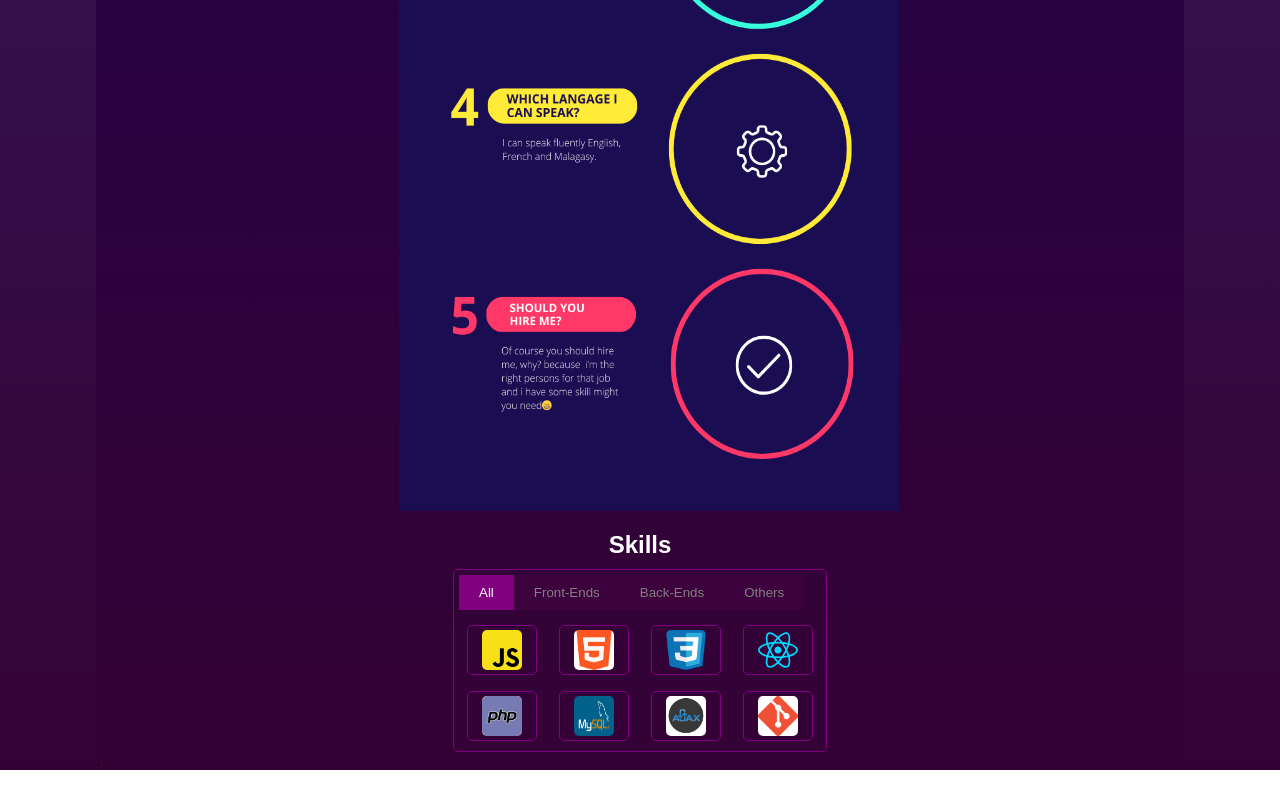
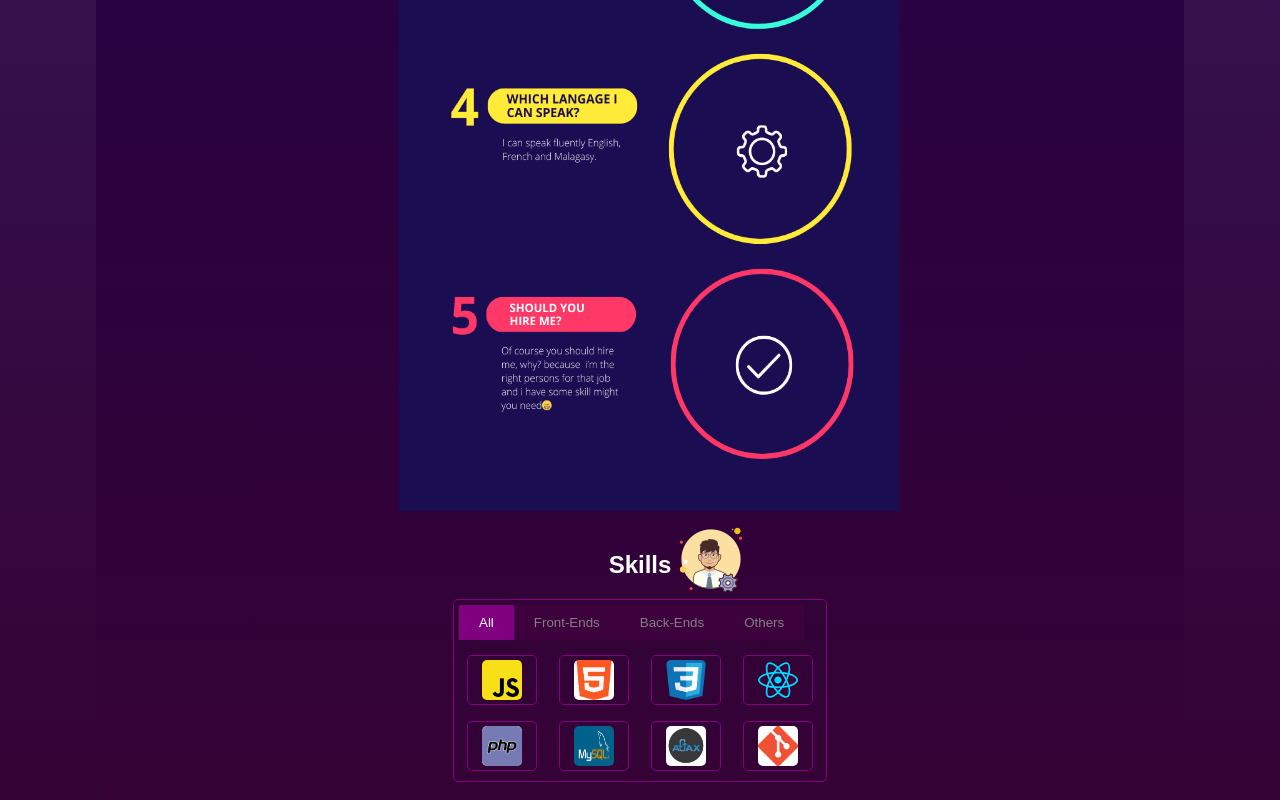
Before and after one commit to branGitfox/React-portfolio, a React (Vite) app: page / in a window 1280 px wide. Shown: the part 1902-2702 px from the top of the page. Before the commit the page ends 2672 px from the top, so only its background shows below. Built offline with nearby package versions, Linux system fonts and the light colour scheme.

Commit message:
ajout de l'icone skills

```diff
--- a/src/Components/Skills/Skills.jsx
+++ b/src/Components/Skills/Skills.jsx
@@ -1,18 +1,19 @@
 import React from 'react';
 import './Skills.css'
-import { TbBrandJavascript } from "react-icons/tb";
+import skills from '../../../public/skills.png'
 
 const style = {
 
     div:{
 
-        marginTop:'20px'
+        marginTop:'40px'
 
     },
     h2:{
         color:'white',
         textAlign:'center',
-        marginBottom:'10px'
+        marginBottom:'20px',
+        position:'relative'
   },
 
   btns:{
@@ -60,7 +61,7 @@ function Skills({technos ,handleFiltre , filtre}){
 
 
     return <div style={style.div} className="skills-container">
-        <h2 style={style.h2}>Skills</h2>
+        <h2 style={style.h2}>Skills <img style={{position:'absolute', top:'-2rem'}} src={skills} alt="" /></h2>
         <div style={style.filtresContainer} className="filtres-container">
             <button className={filtre==='All'?'active':'noneActive'} onClick={(e)=>handleFiltre(e)} style={style.btns}>All</button>
             <button className={filtre==='Front-Ends'?'active':'noneActive'} onClick={(e)=>handleFiltre(e)} style={style.btns}>Front-Ends</button>
```
